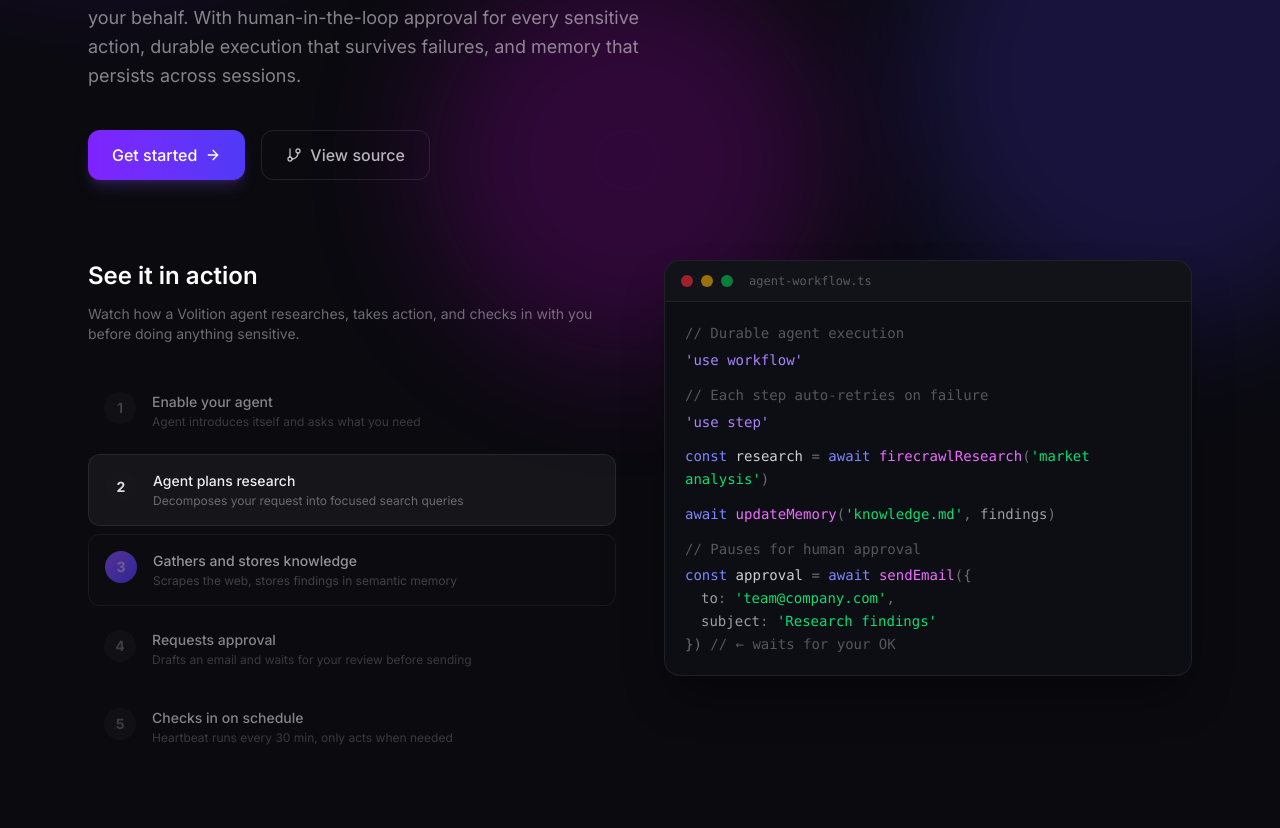
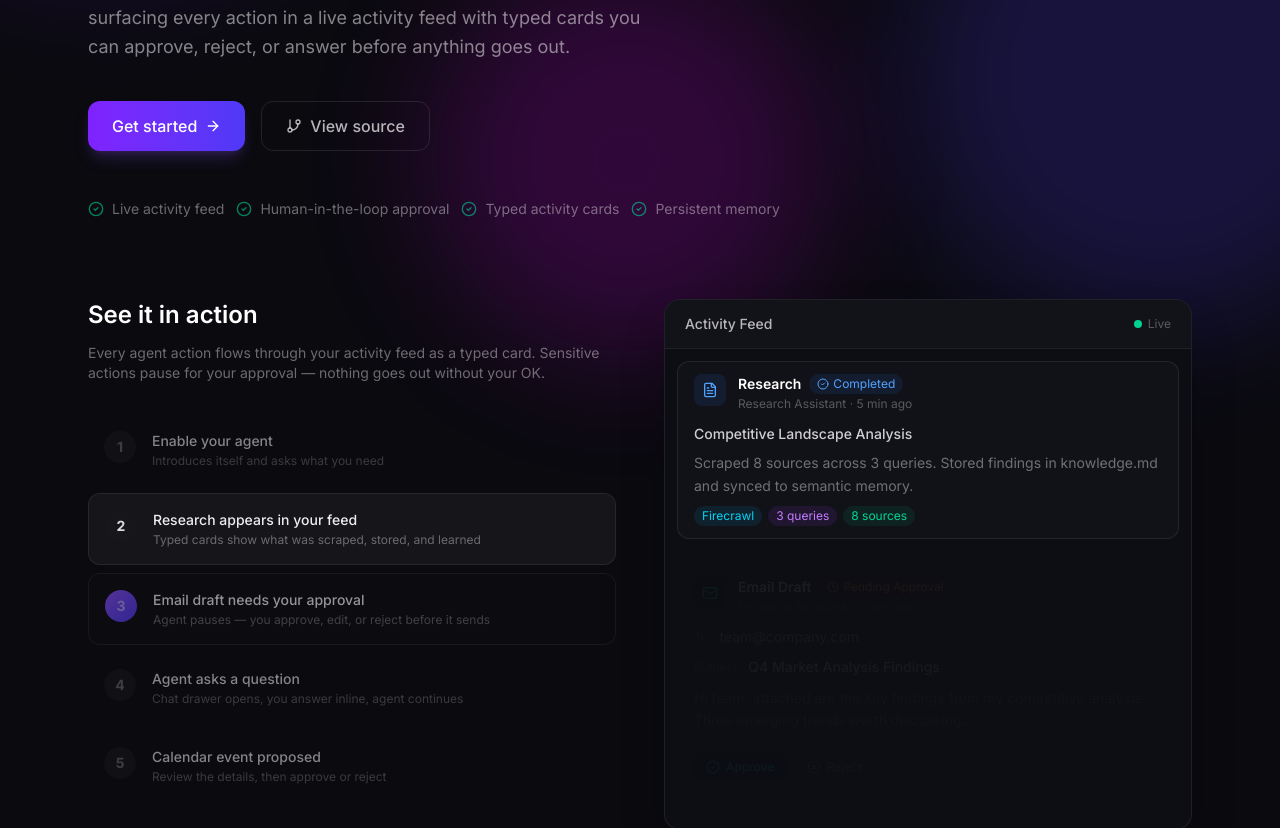
Before and after one commit to shuruheel/volition, a Next.js app: page / in a window 1280 px wide. Shown: the part 440-1268 px from the top of the page. Built offline with nearby package versions, Linux system fonts and the light colour scheme; no server answers.

Commit message:
Improve landing page

```diff
--- a/components/landing-page.tsx
+++ b/components/landing-page.tsx
@@ -16,11 +16,13 @@ import {
   ArrowRight,
   CheckCircle2,
   Sparkles,
-  ChevronRight,
   Clock,
   GitBranch,
   Lock,
   Database,
+  FileText,
+  AlertCircle,
+  XCircle,
 } from "lucide-react"
 
 function GradientOrb({ className }: { className?: string }) {
@@ -109,6 +111,175 @@ function WorkflowStep({
   )
 }
 
+/** Mock activity card for the landing page demo */
+function MockActivityCard({
+  type,
+  visible,
+}: {
+  type: "email" | "research" | "calendar" | "question"
+  visible: boolean
+}) {
+  const configs = {
+    email: {
+      icon: Mail,
+      iconColor: "text-green-400",
+      iconBg: "bg-green-500/10",
+      label: "Email Draft",
+      statusLabel: "Pending Approval",
+      statusColor: "text-amber-400",
+      statusBg: "bg-amber-500/10",
+      StatusIcon: Clock,
+      agent: "Research Assistant",
+      time: "2 min ago",
+      content: (
+        <div className="space-y-2.5">
+          <div className="flex items-center gap-2">
+            <span className="text-xs text-white/40">To:</span>
+            <span className="text-sm text-white/70">team@company.com</span>
+          </div>
+          <div className="flex items-center gap-2">
+            <span className="text-xs text-white/40">Subject:</span>
+            <span className="text-sm text-white/80 font-medium">Q4 Market Analysis Findings</span>
+          </div>
+          <p className="text-sm text-white/40 leading-relaxed">
+            Hi team, attached are the key findings from my competitive analysis. Three emerging trends worth discussing...
+          </p>
+        </div>
+      ),
+      actions: true,
+    },
+    research: {
+      icon: FileText,
+      iconColor: "text-blue-400",
+      iconBg: "bg-blue-500/10",
+      label: "Research",
+      statusLabel: "Completed",
+      statusColor: "text-blue-400",
+      statusBg: "bg-blue-500/10",
+      StatusIcon: CheckCircle2,
+      agent: "Research Assistant",
+      time: "5 min ago",
+      content: (
+        <div className="space-y-2">
+          <p className="text-sm font-medium text-white/80">Competitive Landscape Analysis</p>
+          <p className="text-sm text-white/40 leading-relaxed">
+            Scraped 8 sources across 3 queries. Stored findings in knowledge.md and synced to semantic memory.
+          </p>
+          <div className="flex gap-1.5 mt-1">
+            <span className="text-xs px-2 py-0.5 rounded-full bg-cyan-500/10 text-cyan-400">Firecrawl</span>
+            <span className="text-xs px-2 py-0.5 rounded-full bg-purple-500/10 text-purple-400">3 queries</span>
+            <span className="text-xs px-2 py-0.5 rounded-full bg-emerald-500/10 text-emerald-400">8 sources</span>
+          </div>
+        </div>
+      ),
+      actions: false,
+    },
+    calendar: {
+      icon: Calendar,
+      iconColor: "text-orange-400",
+      iconBg: "bg-orange-500/10",
+      label: "Calendar Event",
+      statusLabel: "Pending Approval",
+      statusColor: "text-amber-400",
+      statusBg: "bg-amber-500/10",
+      StatusIcon: Clock,
+      agent: "Email Manager",
+      time: "just now",
+      content: (
+        <div className="space-y-2">
+          <p className="text-sm font-medium text-white/80">Strategy Review Meeting</p>
+          <p className="text-sm text-white/50">Tomorrow, 2:00 PM - 3:00 PM</p>
+          <p className="text-sm text-white/40">
+            Follow-up on competitive analysis findings with product and marketing leads.
+          </p>
+        </div>
+      ),
+      actions: true,
+    },
+    question: {
+      icon: MessageSquare,
+      iconColor: "text-violet-400",
+      iconBg: "bg-violet-500/10",
+      label: "Question",
+      statusLabel: "Awaiting Response",
+      statusColor: "text-amber-400",
+      statusBg: "bg-amber-500/10",
+      StatusIcon: Clock,
+      agent: "Research Assistant",
+      time: "1 min ago",
+      content: (
+        <div className="space-y-3">
+          <p className="text-sm text-white/70 leading-relaxed">
+            I found 3 interesting angles for the competitive analysis. Which should I prioritize?
+          </p>
+          <div className="space-y-1.5 pl-0.5">
+            <p className="text-sm text-white/50">1. Pricing strategy comparison</p>
+            <p className="text-sm text-white/50">2. Feature gap analysis</p>
+            <p className="text-sm text-white/50">3. Market positioning shifts</p>
+          </div>
+          <div className="flex gap-2 pt-1">
+            <div className="flex-1 h-8 rounded-lg border border-white/[0.1] bg-white/[0.03] flex items-center px-3">
+              <span className="text-xs text-white/30">Type your answer...</span>
+            </div>
+            <div className="h-8 px-3 rounded-lg bg-white/[0.08] flex items-center">
+              <span className="text-xs text-white/40">Send</span>
+            </div>
+          </div>
+        </div>
+      ),
+      actions: false,
+    },
+  }
+
+  const c = configs[type]
+  const Icon = c.icon
+  const StatusIcon = c.StatusIcon
+
+  return (
+    <div
+      className={`rounded-xl border border-white/[0.08] bg-white/[0.02] overflow-hidden transition-all duration-700 ${
+        visible ? "opacity-100 translate-y-0" : "opacity-0 translate-y-4"
+      }`}
+    >
+      {/* Header */}
+      <div className="px-4 py-3 flex items-start justify-between gap-3">
+        <div className="flex items-start gap-3">
+          <div className={`p-2 rounded-lg ${c.iconBg}`}>
+            <Icon className={`h-4 w-4 ${c.iconColor}`} />
+          </div>
+          <div>
+            <div className="flex items-center gap-2 mb-0.5">
+              <span className="text-sm font-semibold text-white">{c.label}</span>
+              <span className={`inline-flex items-center gap-1 text-xs px-2 py-0.5 rounded-full ${c.statusBg} ${c.statusColor}`}>
+                <StatusIcon className="h-3 w-3" />
+                {c.statusLabel}
+              </span>
+            </div>
+            <p className="text-xs text-white/30">{c.agent} &middot; {c.time}</p>
+          </div>
+        </div>
+      </div>
+
+      {/* Content */}
+      <div className="px-4 pb-3">{c.content}</div>
+
+      {/* HITL Actions */}
+      {c.actions && (
+        <div className="px-4 pb-3 pt-2 border-t border-white/[0.06] flex gap-2">
+          <div className="flex items-center gap-1.5 px-3 py-1.5 rounded-lg bg-emerald-500/10 text-emerald-400 text-xs font-medium cursor-default">
+            <CheckCircle2 className="h-3.5 w-3.5" />
+            Approve
+          </div>
+          <div className="flex items-center gap-1.5 px-3 py-1.5 rounded-lg bg-white/[0.04] text-white/40 text-xs font-medium cursor-default">
+            <XCircle className="h-3.5 w-3.5" />
+            Reject
+          </div>
+        </div>
+      )}
+    </div>
+  )
+}
+
 export function LandingPage() {
   const [activeStep, setActiveStep] = useState(0)
   const [mounted, setMounted] = useState(false)
@@ -124,6 +295,12 @@ export function LandingPage() {
     }, 3000)
     return () => clearInterval(interval)
   }, [])
+
+  // Which cards to show based on active step
+  const showResearch = activeStep >= 1
+  const showEmail = activeStep >= 2
+  const showQuestion = activeStep >= 3
+  const showCalendar = activeStep >= 4
 
   return (
     <div className="min-h-screen bg-[#0a0a0f] text-white overflow-hidden">
@@ -160,17 +337,11 @@ export function LandingPage() {
             >
               GitHub
             </a>
-            <Link
-              href="/dashboard"
-              className="text-sm text-white/50 hover:text-white transition-colors px-3 py-1.5"
-            >
-              Dashboard
-            </Link>
             <button
               onClick={() => signIn("google", { callbackUrl: "/" })}
               className="text-sm font-medium bg-white text-black px-4 py-2 rounded-lg hover:bg-white/90 transition-colors"
             >
-              Sign in
+              Start
             </button>
           </div>
         </div>
@@ -194,11 +365,10 @@ export function LandingPage() {
                 mounted ? "opacity-100 translate-y-0" : "opacity-0 translate-y-4"
               }`}
             >
-              AI agents that{" "}
+              AI agents{" "}
               <span className="bg-gradient-to-r from-violet-400 via-fuchsia-400 to-indigo-400 bg-clip-text text-transparent">
-                actually work
-              </span>{" "}
-              for you
+                you can trust
+              </span>
             </h1>
 
             <p
@@ -206,13 +376,13 @@ export function LandingPage() {
                 mounted ? "opacity-100 translate-y-0" : "opacity-0 translate-y-4"
               }`}
             >
-              Persistent agents that research, email, schedule, and take action on your behalf.
-              With human-in-the-loop approval for every sensitive action, durable execution
-              that survives failures, and memory that persists across sessions.
+              Agents that research, email, and schedule on your behalf — surfacing every action
+              in a live activity feed with typed cards you can approve, reject, or answer
+              before anything goes out.
             </p>
 
             <div
-              className={`flex flex-wrap gap-4 transition-all duration-700 delay-300 ${
+              className={`flex flex-wrap gap-4 mb-12 transition-all duration-700 delay-300 ${
                 mounted ? "opacity-100 translate-y-0" : "opacity-0 translate-y-4"
               }`}
             >
@@ -233,118 +403,96 @@ export function LandingPage() {
                 View source
               </a>
             </div>
+
+            {/* Hero feature pills */}
+            <div
+              className={`flex flex-wrap gap-3 transition-all duration-700 delay-[400ms] ${
+                mounted ? "opacity-100 translate-y-0" : "opacity-0 translate-y-4"
+              }`}
+            >
+              <div className="flex items-center gap-2 text-sm text-white/40">
+                <CheckCircle2 className="h-4 w-4 text-emerald-400/60" />
+                Live activity feed
+              </div>
+              <div className="flex items-center gap-2 text-sm text-white/40">
+                <CheckCircle2 className="h-4 w-4 text-emerald-400/60" />
+                Human-in-the-loop approval
+              </div>
+              <div className="flex items-center gap-2 text-sm text-white/40">
+                <CheckCircle2 className="h-4 w-4 text-emerald-400/60" />
+                Typed activity cards
+              </div>
+              <div className="flex items-center gap-2 text-sm text-white/40">
+                <CheckCircle2 className="h-4 w-4 text-emerald-400/60" />
+                Persistent memory
+              </div>
+            </div>
           </div>
         </div>
       </section>
 
-      {/* Live workflow visualization */}
+      {/* See it in action — activity feed + HITL */}
       <section className="relative z-10 pb-24">
         <div className="max-w-6xl mx-auto px-6">
           <div className="grid lg:grid-cols-2 gap-12 items-start">
             <div>
               <h2 className="text-2xl font-semibold mb-3">See it in action</h2>
               <p className="text-white/40 text-sm mb-8">
-                Watch how a Volition agent researches, takes action, and checks in with you
-                before doing anything sensitive.
+                Every agent action flows through your activity feed as a typed card.
+                Sensitive actions pause for your approval — nothing goes out without your OK.
               </p>
               <div className="space-y-2">
                 <WorkflowStep
                   number={1}
                   title="Enable your agent"
-                  description="Agent introduces itself and asks what you need"
+                  description="Introduces itself and asks what you need"
                   active={activeStep === 0}
                 />
                 <WorkflowStep
                   number={2}
-                  title="Agent plans research"
-                  description="Decomposes your request into focused search queries"
+                  title="Research appears in your feed"
+                  description="Typed cards show what was scraped, stored, and learned"
                   active={activeStep === 1}
                 />
                 <WorkflowStep
                   number={3}
-                  title="Gathers and stores knowledge"
-                  description="Scrapes the web, stores findings in semantic memory"
+                  title="Email draft needs your approval"
+                  description="Agent pauses — you approve, edit, or reject before it sends"
                   active={activeStep === 2}
                 />
                 <WorkflowStep
                   number={4}
-                  title="Requests approval"
-                  description="Drafts an email and waits for your review before sending"
+                  title="Agent asks a question"
+                  description="Chat drawer opens, you answer inline, agent continues"
                   active={activeStep === 3}
                 />
                 <WorkflowStep
                   number={5}
-                  title="Checks in on schedule"
-                  description="Heartbeat runs every 30 min, only acts when needed"
+                  title="Calendar event proposed"
+                  description="Review the details, then approve or reject"
                   active={activeStep === 4}
                 />
               </div>
             </div>
 
-            {/* Terminal-style code/status display */}
+            {/* Live activity feed preview */}
             <div className="relative">
               <div className="rounded-2xl border border-white/[0.08] bg-[#0d0d14] overflow-hidden shadow-2xl shadow-black/40">
-                {/* Title bar */}
-                <div className="flex items-center gap-2 px-4 py-3 border-b border-white/[0.06] bg-white/[0.02]">
-                  <div className="w-3 h-3 rounded-full bg-red-500/60" />
-                  <div className="w-3 h-3 rounded-full bg-yellow-500/60" />
-                  <div className="w-3 h-3 rounded-full bg-green-500/60" />
-                  <span className="text-xs text-white/30 ml-2 font-mono">agent-workflow.ts</span>
+                {/* Feed header */}
+                <div className="flex items-center justify-between px-5 py-3.5 border-b border-white/[0.06] bg-white/[0.02]">
+                  <span className="text-sm font-medium text-white/70">Activity Feed</span>
+                  <div className="flex items-center gap-1.5">
+                    <div className="w-2 h-2 rounded-full bg-emerald-400 animate-pulse" />
+                    <span className="text-xs text-white/30">Live</span>
+                  </div>
                 </div>
 
-                {/* Code content */}
-                <div className="p-5 font-mono text-sm leading-relaxed">
-                  <div className="text-white/30">{"// Durable agent execution"}</div>
-                  <div className="mt-1">
-                    <span className="text-violet-400">{"'use workflow'"}</span>
-                  </div>
-                  <div className="mt-3 text-white/30">{"// Each step auto-retries on failure"}</div>
-                  <div className="mt-1">
-                    <span className="text-violet-400">{"'use step'"}</span>
-                  </div>
-                  <div className="mt-3">
-                    <span className="text-indigo-400">const</span>{" "}
-                    <span className="text-white/80">research</span>{" "}
-                    <span className="text-white/40">=</span>{" "}
-                    <span className="text-indigo-400">await</span>{" "}
-                    <span className="text-fuchsia-400">firecrawlResearch</span>
-                    <span className="text-white/40">{"("}</span>
-                    <span className="text-green-400">{"'market analysis'"}</span>
-                    <span className="text-white/40">{")"}</span>
-                  </div>
-                  <div className="mt-3">
-                    <span className="text-indigo-400">await</span>{" "}
-                    <span className="text-fuchsia-400">updateMemory</span>
-                    <span className="text-white/40">{"("}</span>
-                    <span className="text-green-400">{"'knowledge.md'"}</span>
-                    <span className="text-white/40">{", "}</span>
-                    <span className="text-white/60">findings</span>
-                    <span className="text-white/40">{")"}</span>
-                  </div>
-                  <div className="mt-3 text-white/30">{"// Pauses for human approval"}</div>
-                  <div className="mt-1">
-                    <span className="text-indigo-400">const</span>{" "}
-                    <span className="text-white/80">approval</span>{" "}
-                    <span className="text-white/40">=</span>{" "}
-                    <span className="text-indigo-400">await</span>{" "}
-                    <span className="text-fuchsia-400">sendEmail</span>
-                    <span className="text-white/40">{"({"}</span>
-                  </div>
-                  <div className="ml-4">
-                    <span className="text-white/60">to</span>
-                    <span className="text-white/40">{": "}</span>
-                    <span className="text-green-400">{"'team@company.com'"}</span>
-                    <span className="text-white/40">{","}</span>
-                  </div>
-                  <div className="ml-4">
-                    <span className="text-white/60">subject</span>
-                    <span className="text-white/40">{": "}</span>
-                    <span className="text-green-400">{"'Research findings'"}</span>
-                  </div>
-                  <div>
-                    <span className="text-white/40">{"}) "}</span>
-                    <span className="text-white/30">{"// ← waits for your OK"}</span>
-                  </div>
+                {/* Stacked activity cards */}
+                <div className="p-3 space-y-2.5 max-h-[480px] overflow-hidden">
+                  <MockActivityCard type="research" visible={showResearch} />
+                  <MockActivityCard type="email" visible={showEmail} />
+                  <MockActivityCard type="question" visible={showQuestion} />
+                  <MockActivityCard type="calendar" visible={showCalendar} />
                 </div>
               </div>
             </div>
@@ -373,7 +521,7 @@ export function LandingPage() {
             <FeatureCard
               icon={Shield}
               title="Human-in-the-Loop"
-              description="Agents pause and ask before sending emails, creating calendar events, or making phone calls. You stay in control."
+              description="Typed activity cards for every action. Emails, calendar events, and calls all pause for your approval. You stay in control."
               gradient="bg-gradient-to-br from-emerald-500/80 to-green-600/80"
             />
             <FeatureCard
```
